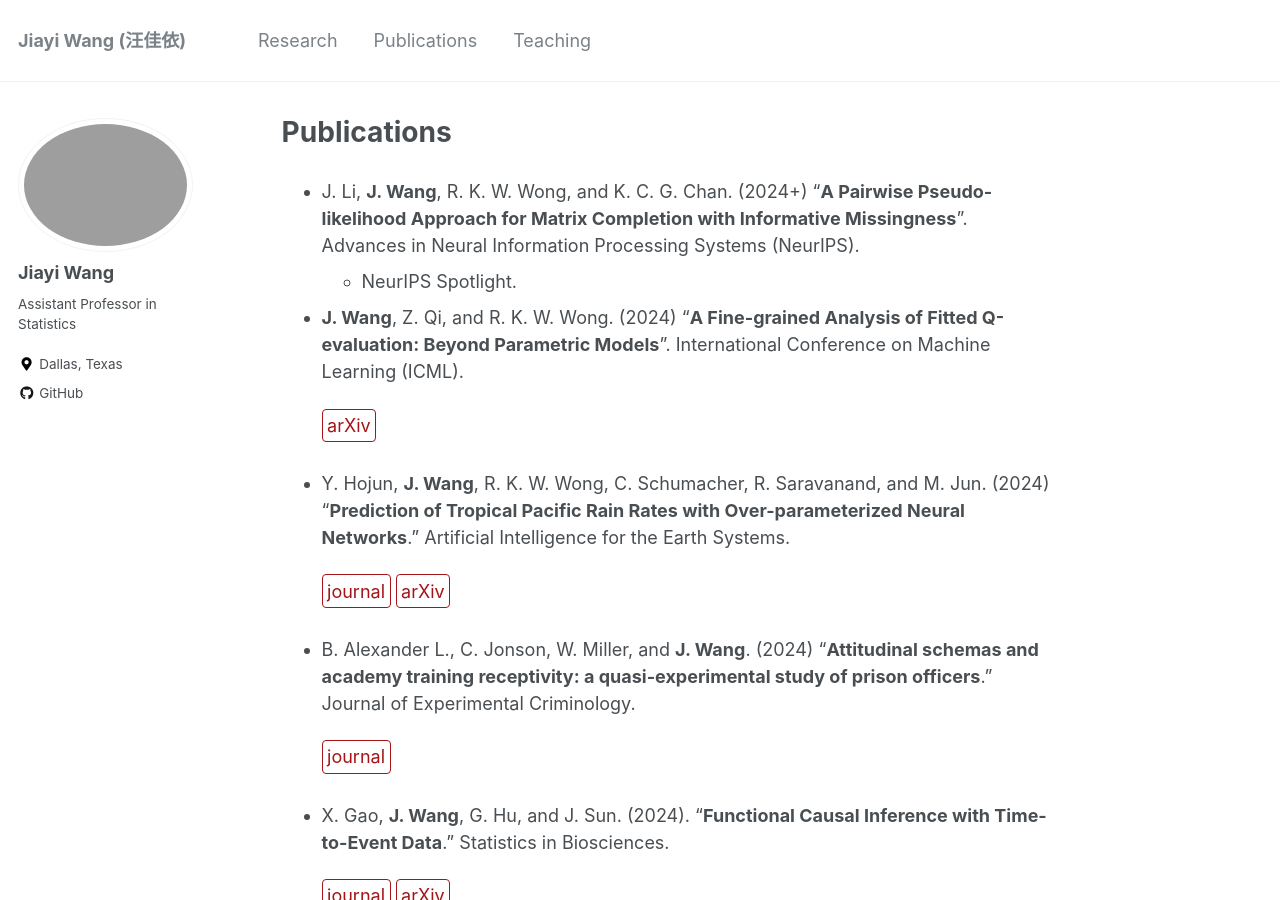
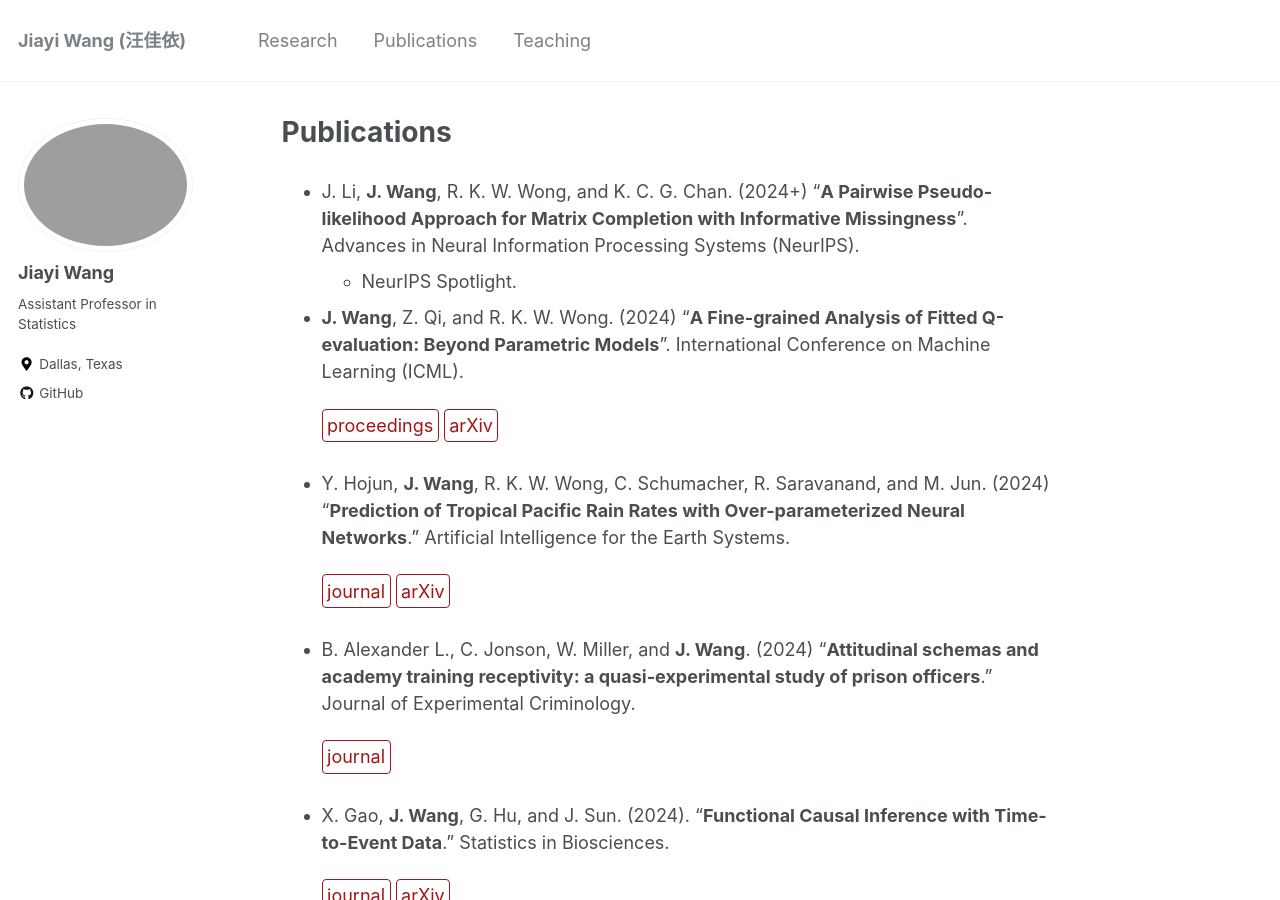
Before and after one commit to jiayiwang1017/jiayiwang1017.github.io, a Jekyll site: the page built from _pages/publications.md, in a window 1280 px wide and 900 px high. Built offline with Jekyll 4.4.1, drawn with Linux system fonts in a browser that asks for light colours.

Commit message:
Update publications.md

```diff
--- a/_pages/publications.md
+++ b/_pages/publications.md
@@ -8,7 +8,7 @@ title: "Publications"
 
 - **J. Wang**, Z. Qi, and R. K. W. Wong. (2024) "**A Fine-grained Analysis of Fitted Q-evaluation: Beyond Parametric Models**".  International Conference on Machine Learning (ICML).
 
-   [arXiv](https://arxiv.org/abs/2406.10438){: .btn--research}
+   [proceedings](https://proceedings.mlr.press/v235/wang24be.html){: .btn--research} [arXiv](https://arxiv.org/abs/2406.10438){: .btn--research}
 
 - Y. Hojun, **J. Wang**, R. K. W. Wong, C. Schumacher, R. Saravanand, and M. Jun. (2024) "**Prediction of Tropical Pacific Rain Rates with Over-parameterized Neural Networks**." Artificial Intelligence for the Earth Systems.
 
```
